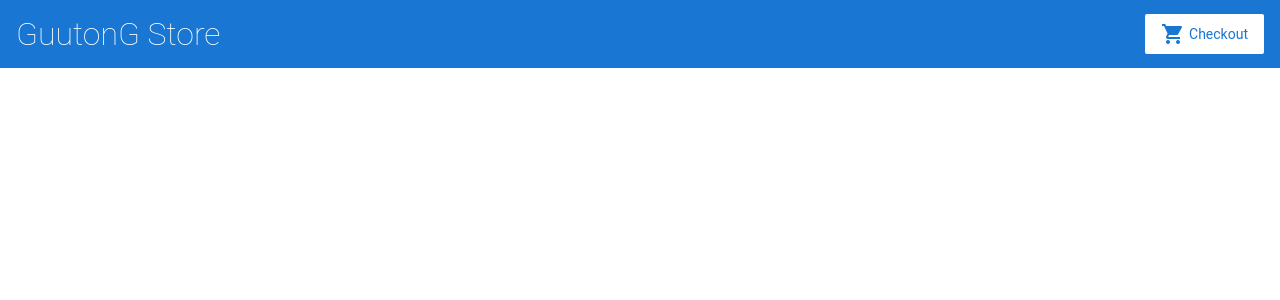
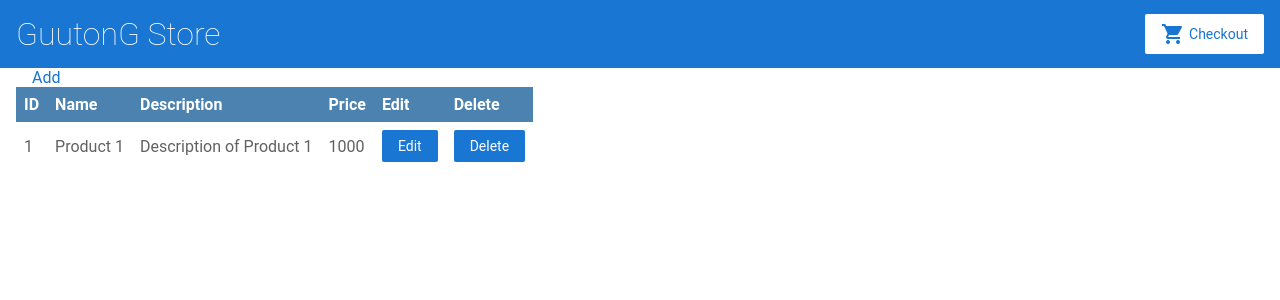
Before and after one commit to Guutong/hello-ng, an Angular app: page /seller/product/list in a window 1280 px wide. Before the commit this address led to /. Shown: the top 300 px of the page. Built offline with nearby package versions, Linux system fonts and the light colour scheme.

Commit message:
add product list

```diff
--- /dev/null
+++ b/src/app/seller/list-product/list-product.component.css
@@ -0,0 +1,20 @@
+table {
+  border-collapse: collapse;
+  width: 100%;
+}
+
+th, td {
+  text-align: left;
+  padding: 8px;
+}
+
+tr:nth-child(even){
+  background-color: #f2f2f2
+}
+
+tr:hover {background-color: #f5f5f5;}
+
+th {
+  background-color: rgb(76, 130, 175);
+  color: white;
+}
--- /dev/null
+++ b/src/app/seller/list-product/list-product.component.html
@@ -0,0 +1,25 @@
+<a [routerLink]="['/seller/product/add']">Add</a>
+<table>
+  <thead>
+    <th>ID</th>
+    <th>Name</th>
+    <th>Description</th>
+    <th>Price</th>
+    <th>Edit</th>
+    <th>Delete</th>
+  </thead>
+  <tbody>
+    <tr>
+      <td>1</td>
+      <td>Product 1</td>
+      <td>Description of Product 1</td>
+      <td>1000</td>
+      <td>
+        <button>Edit</button>
+      </td>
+      <td>
+        <button>Delete</button>
+      </td>
+    </tr>
+  </tbody>
+</table>
--- /dev/null
+++ b/src/app/seller/list-product/list-product.component.ts
@@ -0,0 +1,15 @@
+import { Component, OnInit } from '@angular/core';
+
+@Component({
+  selector: 'app-list-product',
+  templateUrl: './list-product.component.html',
+  styleUrls: ['./list-product.component.css']
+})
+export class ListProductComponent implements OnInit {
+
+  constructor() { }
+
+  ngOnInit() {
+  }
+
+}
```
Also changed, not shown: src/app/seller/seller.module.ts (+12 -1 lines), src/app/seller/seller.component.html (line endings or trailing spaces), 1 other file (tests, documents, lock files or other folders).
